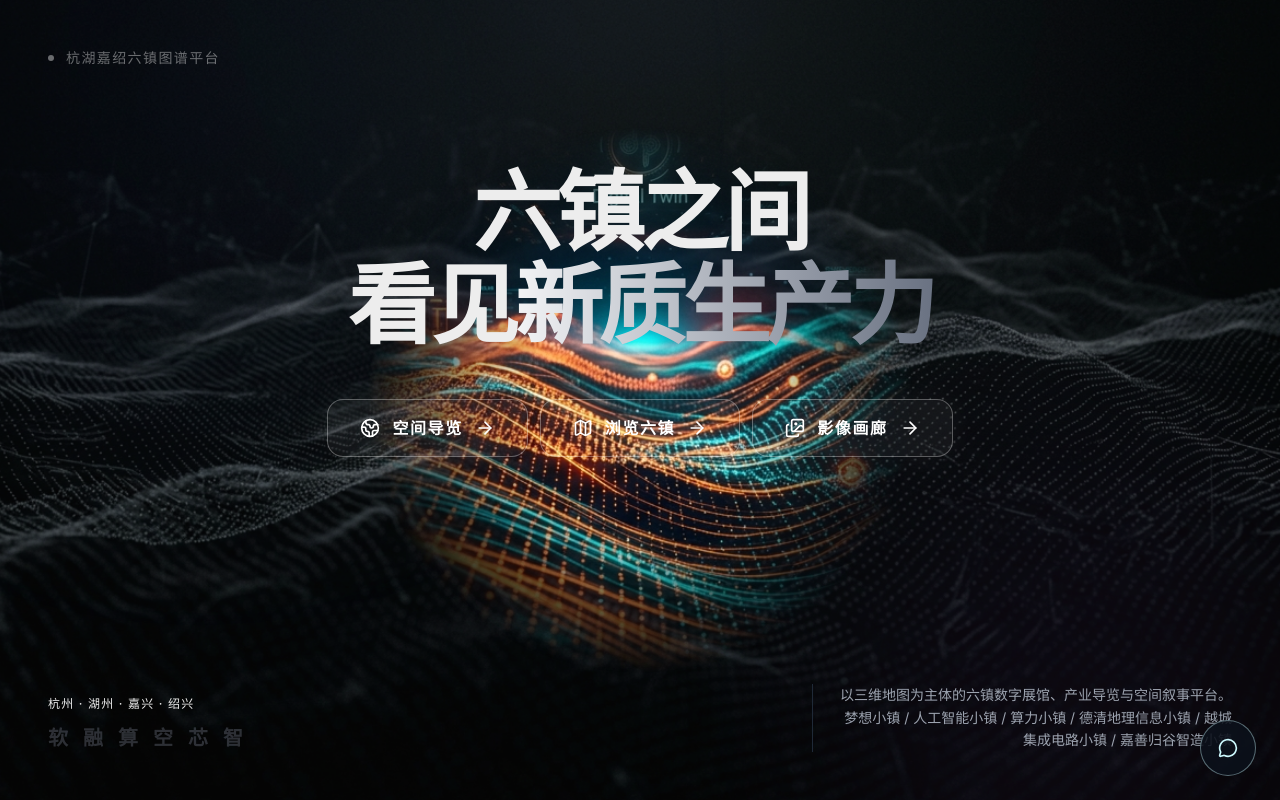
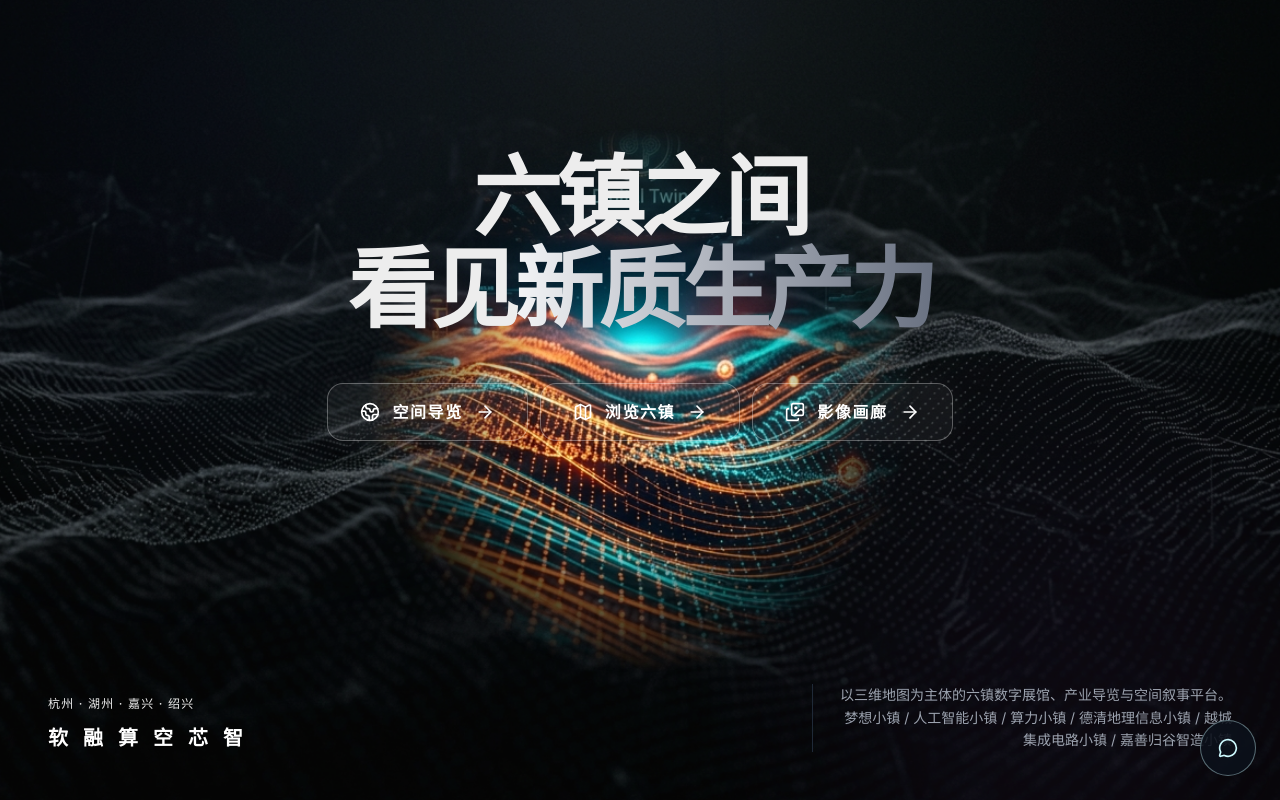
Before and after one commit to Tuzfucius/six-town, a React (Vite) app: page /#/ in a window 1280 px wide. Built offline with nearby package versions, Linux system fonts and the light colour scheme; a web font is replaced by a local one.

Commit message:
fix: 保持探索背景并调整主页文案

```diff
--- a/src/components/LandingView.tsx
+++ b/src/components/LandingView.tsx
@@ -40,7 +40,7 @@ export default function LandingView() {
   };
 
   return (
-    <InteractiveBackground interactive={!isExploring}>
+    <InteractiveBackground interactive>
       {/* Content Layer */}
       <div className="absolute inset-0 z-20 flex flex-col justify-between p-8 md:p-12 pointer-events-none">
 
@@ -49,7 +49,7 @@ export default function LandingView() {
           initial={{ opacity: 0, y: -20 }}
           animate={{ opacity: 1, y: 0 }}
           transition={{ duration: 0.8, delay: 0.2 }}
-          className="flex justify-between items-center pointer-events-auto"
+          className="hidden"
         >
           <button
             type="button"
@@ -278,7 +278,7 @@ export default function LandingView() {
             <div className="text-text-primary text-xs uppercase tracking-widest font-medium">
               杭州 · 湖州 · 嘉兴 · 绍兴
             </div>
-            <div className="flex gap-4 text-text-muted font-bold tracking-tighter text-xl opacity-40">
+            <div className="flex gap-4 text-white font-bold tracking-tighter text-xl">
               <span>软</span>
               <span>融</span>
               <span>算</span>
```
